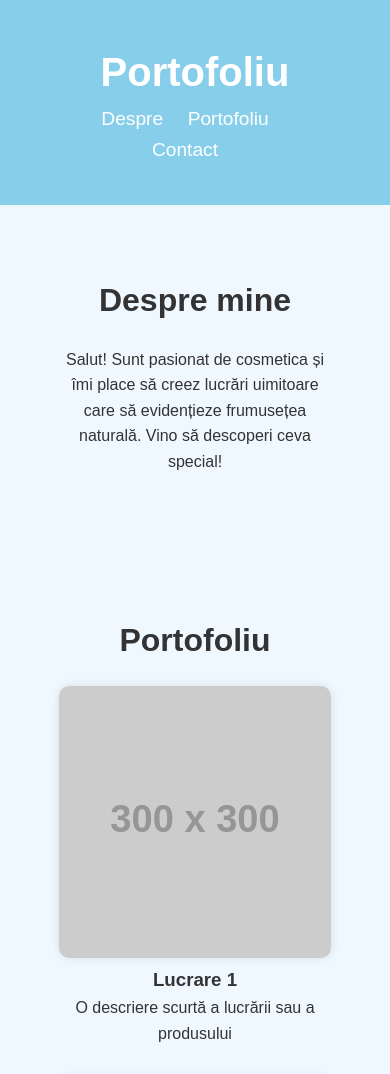
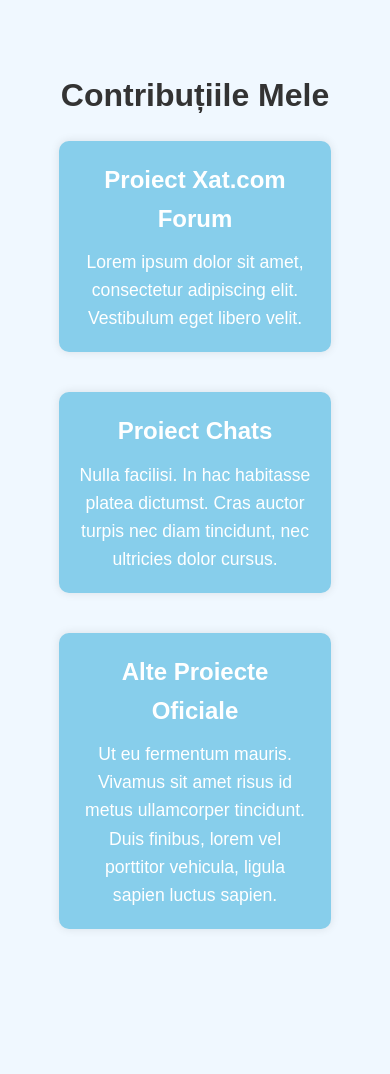
Before and after one commit to sephirothcoding/aboutme, a plain HTML site: page index.html in a window 390 px wide. Shown: the top 1074 px of the page. After the commit the page ends 1039 px from the top, so only its background shows below. Drawn offline with Linux system fonts and the light colour scheme; placeholder pictures from the web are drawn by us.

Commit message:
Update index.html

```diff
--- a/index.html
+++ b/index.html
@@ -3,7 +3,7 @@
 <head>
     <meta charset="UTF-8">
     <meta name="viewport" content="width=device-width, initial-scale=1.0">
-    <title>Portofoliu</title>
+    <title>Portofoliu - Contribuțiile Mele</title>
     <link rel="stylesheet" href="https://cdnjs.cloudflare.com/ajax/libs/font-awesome/5.15.4/css/all.min.css">
     <style>
         /* Reset CSS */
@@ -30,33 +30,6 @@
             padding: 20px;
         }
 
-        header {
-            background-color: #87ceeb; /* Sky Blue */
-            color: #fff;
-            padding: 20px 0;
-            text-align: center;
-        }
-
-        header h1 {
-            font-size: 2.5em;
-        }
-
-        nav ul {
-            list-style-type: none;
-            text-align: center;
-        }
-
-        nav ul li {
-            display: inline;
-            margin-right: 20px;
-        }
-
-        nav ul li a {
-            text-decoration: none;
-            color: #fff;
-            font-size: 1.2em;
-        }
-
         section {
             padding: 50px 0;
             text-align: center;
@@ -67,88 +40,70 @@
             margin-bottom: 20px;
         }
 
-        .portfolio-item {
-            margin-bottom: 30px;
+        .contributions {
+            display: flex;
+            flex-wrap: wrap;
+            justify-content: space-between;
         }
 
-        .portfolio-item img {
-            width: 100%;
-            max-width: 300px;
+        .contribution {
+            flex: 0 0 calc(33.33% - 20px);
+            margin-bottom: 40px;
+            padding: 20px;
+            background-color: #87ceeb; /* Sky Blue */
             border-radius: 10px;
             box-shadow: 0 0 10px rgba(0, 0, 0, 0.1);
+            transition: all 0.3s ease;
         }
 
-        footer {
-            background-color: #87ceeb; /* Sky Blue */
-            color: #fff;
-            text-align: center;
-            padding: 20px 0;
+        .contribution:hover {
+            transform: translateY(-5px);
+            box-shadow: 0 0 20px rgba(0, 0, 0, 0.2);
         }
 
-        footer p {
-            font-size: 0.9em;
+        .contribution h3 {
+            font-size: 1.5em;
+            margin-bottom: 10px;
+            color: #fff;
+        }
+
+        .contribution p {
+            font-size: 1.1em;
+            color: #fff;
+        }
+
+        @media screen and (max-width: 768px) {
+            .contribution {
+                flex: 0 0 calc(50% - 20px);
+            }
+        }
+
+        @media screen and (max-width: 480px) {
+            .contribution {
+                flex: 0 0 100%;
+            }
         }
     </style>
 </head>
 <body>
-    <header>
     <div class="container">
-            <h1>Portofoliu</h1>
-            <nav>
-                <ul>
-                    <li><a href="#about">Despre</a></li>
-                    <li><a href="#portfolio">Portofoliu</a></li>
-                    <li><a href="#contact">Contact</a></li>
-                </ul>
-            </nav>
+        <section>
+            <h2>Contribuțiile Mele</h2>
+            <div class="contributions">
+                <div class="contribution">
+                    <h3>Proiect Xat.com Forum</h3>
+                    <p>Lorem ipsum dolor sit amet, consectetur adipiscing elit. Vestibulum eget libero velit.</p>
                 </div>
-    </header>
-
-    <section id="about" class="section">
-        <div class="container">
-            <h2>Despre mine</h2>
-            <p>Salut! Sunt pasionat de cosmetica și îmi place să creez lucrări uimitoare care să evidențieze frumusețea naturală. Vino să descoperi ceva special!</p>
+                <div class="contribution">
+                    <h3>Proiect Chats</h3>
+                    <p>Nulla facilisi. In hac habitasse platea dictumst. Cras auctor turpis nec diam tincidunt, nec ultricies dolor cursus.</p>
                 </div>
-    </section>
-
-    <section id="portfolio" class="section">
-        <div class="container">
-            <h2>Portofoliu</h2>
-            <div class="portfolio-item">
-                <img src="https://via.placeholder.com/300" alt="Lucrare cosmetica">
-                <h3>Lucrare 1</h3>
-                <p>O descriere scurtă a lucrării sau a produsului</p>
-            </div>
-            <div class="portfolio-item">
-                <img src="https://via.placeholder.com/300" alt="Lucrare cosmetica">
-                <h3>Lucrare 2</h3>
-                <p>O descriere scurtă a lucrării sau a produsului</p>
-            </div>
-            <div class="portfolio-item">
-                <img src="https://via.placeholder.com/300" alt="Lucrare cosmetica">
-                <h3>Lucrare 3</h3>
-                <p>O descriere scurtă a lucrării sau a produsului</p>
+                <div class="contribution">
+                    <h3>Alte Proiecte Oficiale</h3>
+                    <p>Ut eu fermentum mauris. Vivamus sit amet risus id metus ullamcorper tincidunt. Duis finibus, lorem vel porttitor vehicula, ligula sapien luctus sapien.</p>
                 </div>
             </div>
         </section>
-
-    <section id="contact" class="section">
-        <div class="container">
-            <h2>Contact</h2>
-            <p>Pentru orice întrebări sau programări, nu ezita să mă contactezi.</p>
-            <div>
-                <i class="fas fa-envelope"></i> email@example.com
     </div>
-            <div>
-                <i class="fas fa-phone"></i> 0123 456 789
-            </div>
-        </div>
-    </section>
-
-    <footer>
-        <div class="container">
-            <p>&copy; 2024 Portofoliu. Toate drepturile rezervate.</p>
-        </div>
-    </footer>
 </body>
 </html>
```
Lines whose indentation alone changed are shown as unchanged.
